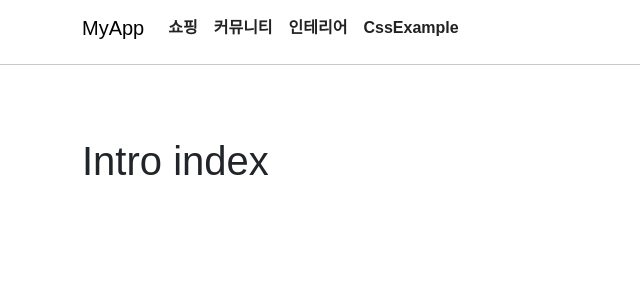
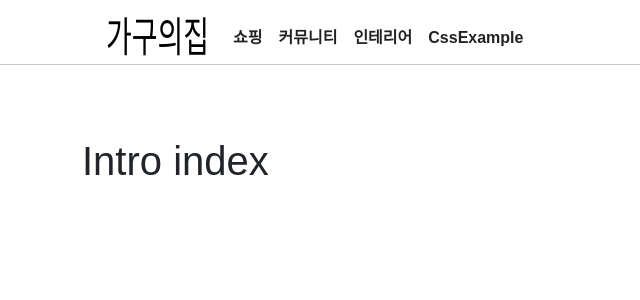
Before and after one commit to seunghwan94/hof-front, a React (Create React App) app: page / in a window 1280 px wide. Shown: the top 300 px of the page, without its empty margins (0-640 px from the left). Built offline with nearby package versions, Linux system fonts and the light colour scheme; a web font is replaced by a local one.

Commit message:
logo변경

```diff
--- a/src/components/layout/Logo.jsx
+++ b/src/components/layout/Logo.jsx
@@ -2,7 +2,7 @@ import React from "react";
 
 const Logo = ({ color = "black" }) => {
   return (
-    <h1
+    <h3
       style={{
         fontFamily: "KCC-Ganpan",
         transform: "scaleY(1.5)",
@@ -11,7 +11,7 @@ const Logo = ({ color = "black" }) => {
       className="py-2 m-0 ps-4"
     >
       가구의집
-    </h1>
+    </h3>
   );
 };
 
--- a/src/pages/main/layout/Header.jsx
+++ b/src/pages/main/layout/Header.jsx
@@ -1,5 +1,6 @@
 import React from "react";
 import { Link, useLocation } from "react-router-dom";
+import Logo from "../../../components/layout/Logo";
 
 const Header = () => {
   const location = useLocation(); // 현재 경로 가져오기
@@ -8,7 +9,7 @@ const Header = () => {
     <>
       <nav className="navbar navbar-expand-lg fixed-top">
         <div className="container">
-          <Link className="navbar-brand" to="/">MyApp</Link>
+          <Link className="navbar-brand" to="/"><Logo /></Link>
           <button className="navbar-toggler" type="button" data-bs-toggle="collapse" data-bs-target="#navbarNav">
             <span className="navbar-toggler-icon"></span>
           </button>
```
